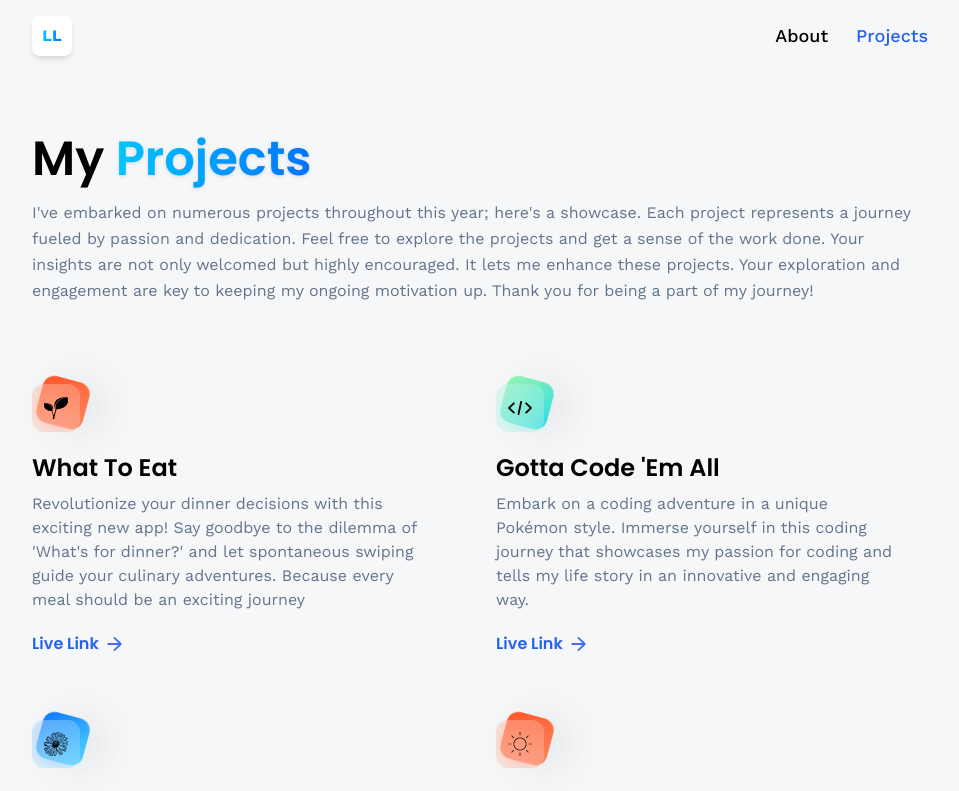
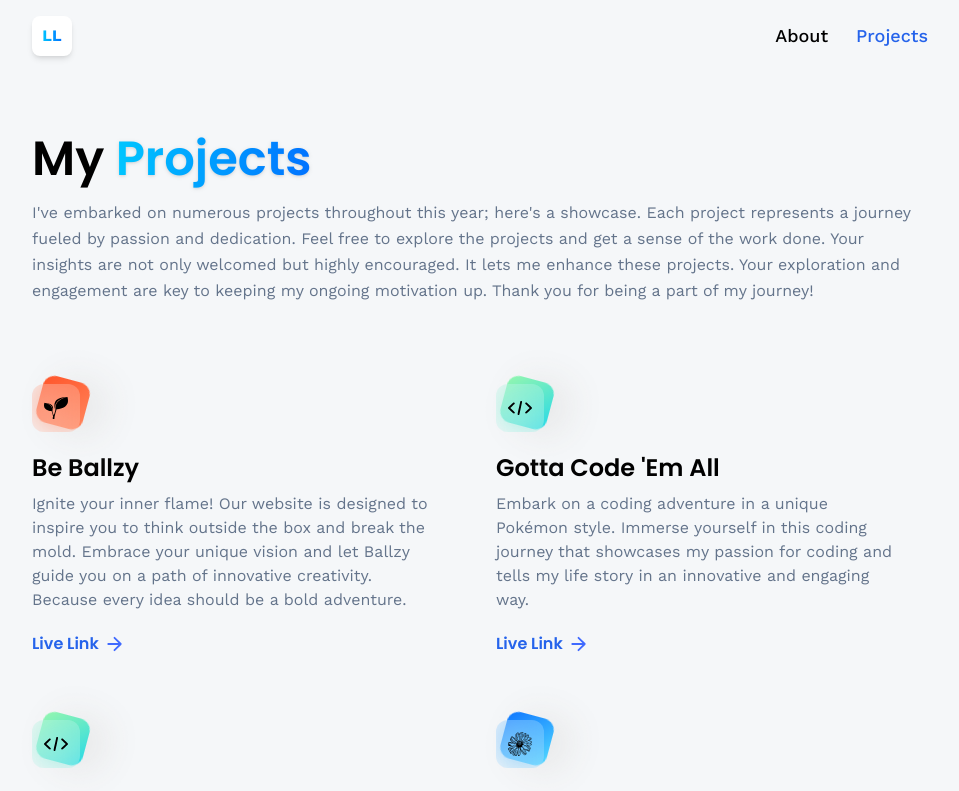
Before and after one commit to LeonardLind/leonardlind.github.io, a React (Vite) app: page /projects in a window 1280 px wide. Shown: the top 791 px of the page, without its empty margins (160-1119 px from the left). Built offline with nearby package versions, Linux system fonts and the light colour scheme; no server answers; the HTML template or start-up script is replaced by a standard one.

Commit message:
Update index.js with new links

```diff
--- a/src/constants/index.js
+++ b/src/constants/index.js
@@ -20,6 +20,8 @@ import {
     tailwindcss,
     typescript
 } from "../assets/icons";
+
+import { a, vgame, potato, parallaxjungle, ballzy } from "../assets/videos";
 
 export const skills = [
     {
@@ -149,9 +151,9 @@ export const projects = [
     {
         iconUrl: leaf,
         theme: 'btn-back-red',
-        name: 'What To Eat',
-        description: 'Revolutionize your dinner decisions with this exciting new app! Say goodbye to the dilemma of \'What\'s for dinner?\' and let spontaneous swiping guide your culinary adventures. Because every meal should be an exciting journey',
-        link: 'https://leonardlind.github.io/Whats-For-Eats/',
+        name: 'Be Ballzy',
+        description: 'Ignite your inner flame! Our website is designed to inspire you to think outside the box and break the mold. Embrace your unique vision and let Ballzy guide you on a path of innovative creativity. Because every idea should be a bold adventure.',
+        link: 'https://leonardlind.github.io/Ballzy2.0/',
     },
     {
         iconUrl: game,
@@ -159,6 +161,13 @@ export const projects = [
         name: 'Gotta Code \'Em All',
         description: 'Embark on a coding adventure in a unique Pokémon style. Immerse yourself in this coding journey that showcases my passion for coding and tells my life story in an innovative and engaging way.',
         link: 'https://leonardlind.github.io/Gotta-Code-Em-All/',
+    },
+    {
+        iconUrl: game,
+        theme: 'btn-back-green',
+        name: 'Parallax Jungle',
+        description: 'Discover the wonders of Zhangjiajie with our premier travel agency!  Let us craft your perfect adventure, blending cultural treasures and natural splendor, because every journey to Zhangjiajie should be a once-in-a-lifetime experience.',
+        link: 'https://leonardlind.github.io/Parallax-Jungle/',
     },
     {
         iconUrl: life,
@@ -190,3 +199,60 @@ export const projects = [
         link: 'https://leonardlind.github.io',
     }
 ];
+
+
+export const videos = [
+    {
+        title: "Project ai 1",
+        skill_name: "Next.js & React, Tailwind & Prisma & Stripe ",
+        icon: vastberga,
+        iconBg: "#accbe1",
+        date: "Feb 2019 - Present",
+        view: a,
+    },
+    {
+        title: "Project ai 2",
+        skill_name: "Next.js & React, Tailwind & Prisma & Stripe",
+        icon: barkbudsnow,
+        iconBg: "#fbc3bc",
+        date: "Dec 2019 - Apr 2020",
+        view: a,
+
+    },
+    {
+        title: "Game: My coding journy",
+        skill_name: "JavaScript, Tiled",
+        icon: preschool,
+        iconBg: "#b7e4c7",
+        date: "Jan 2018 - Jan 2019",
+        view: vgame,
+
+    },
+    {
+        title: "Apple clone; Potato",
+        skill_name: "React, Three.js & GSAP",
+        icon: julgran,
+        iconBg: "#a2d2ff",
+        date: "Dec 2018 & Dec 2020",
+        view: potato,
+
+    },
+    {
+        title: "Gsap mess around",
+        skill_name: "JavaScript, Gsap",
+        icon: julgran,
+        iconBg: "#a2d2ff",
+        date: "Dec 2018 & Dec 2020",
+        view: parallaxjungle,
+
+    },
+    {
+        title: "Be Ballzy",
+        skill_name: "Blender, JavaScript",
+        icon: julgran,
+        iconBg: "#a2d2ff",
+        date: "Dec 2018 & Dec 2020",
+        view: ballzy,
+
+    },
+];
```
